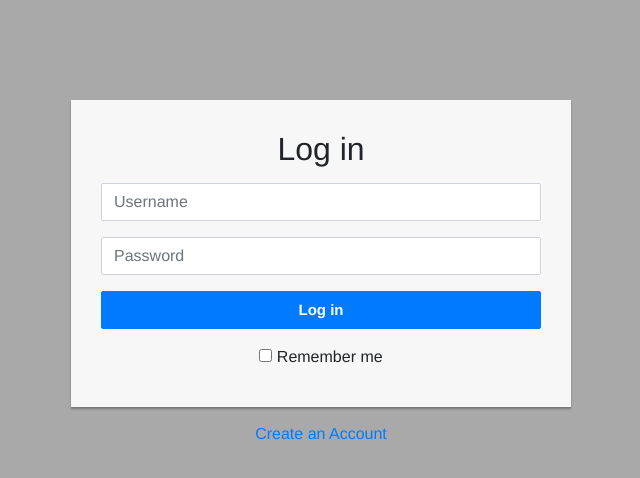
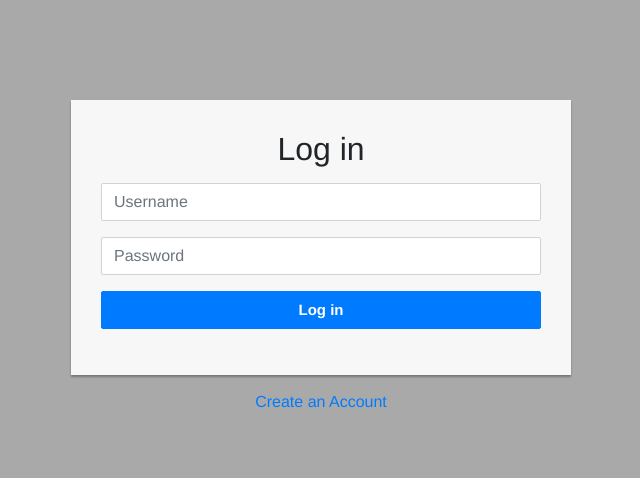
Before and after one commit to popovycholeg/vue-todo, a Vue app in the folder client/: page /login in a window 1280 px wide. Shown: the top 478 px of the page, without its empty margins (319-959 px from the left). Built offline with nearby package versions, Linux system fonts and the light colour scheme.

Commit message:
Login api call

```diff
--- a/client/src/pages/LoginPage.vue
+++ b/client/src/pages/LoginPage.vue
@@ -1,9 +1,10 @@
 <template>
   <div class="login-form">
-    <form method="post">
+    <form @submit="login">
       <h2 class="text-center">Log in</h2>
       <div class="form-group">
         <input
+          v-model="email"
           type="text"
           class="form-control"
           placeholder="Username"
@@ -12,6 +13,7 @@
       </div>
       <div class="form-group">
         <input
+          v-model="password"
           type="password"
           class="form-control"
           placeholder="Password"
@@ -21,26 +23,37 @@
       <div class="form-group">
         <button type="submit" class="btn btn-primary btn-block">Log in</button>
       </div>
-      <div class="clearfix">
-        <label class="pull-left checkbox-inline">
-          <input type="checkbox"> Remember me
-        </label>
-      </div>
     </form>
     <p class="text-center"><a href="#">Create an Account</a></p>
   </div>
 </template>
 
 <script>
-// import axios from "axios";
+import axios from "axios";
+import { ref } from "vue";
+import { BASE_URL } from "../store";
 
 export default {
   name: "LoginPage",
   setup() {
-    // const login = () => {
-    //   // axios.post('')
-    // }
-  }
+    const email = ref("");
+    const password = ref("");
+    const login = (e) => {
+      e.preventDefault();
+
+      axios
+        .post(`${BASE_URL}/auth/local`, { // TODO: move to vuex
+          identifier: email.value,
+          password: password.value,
+        })
+        .then(({data}) => {
+          localStorage.setItem('token', data.jwt);
+        })
+        .catch((err) => console.log(err));
+    };
+
+    return { login, password, email };
+  },
 };
 </script>
 
```
